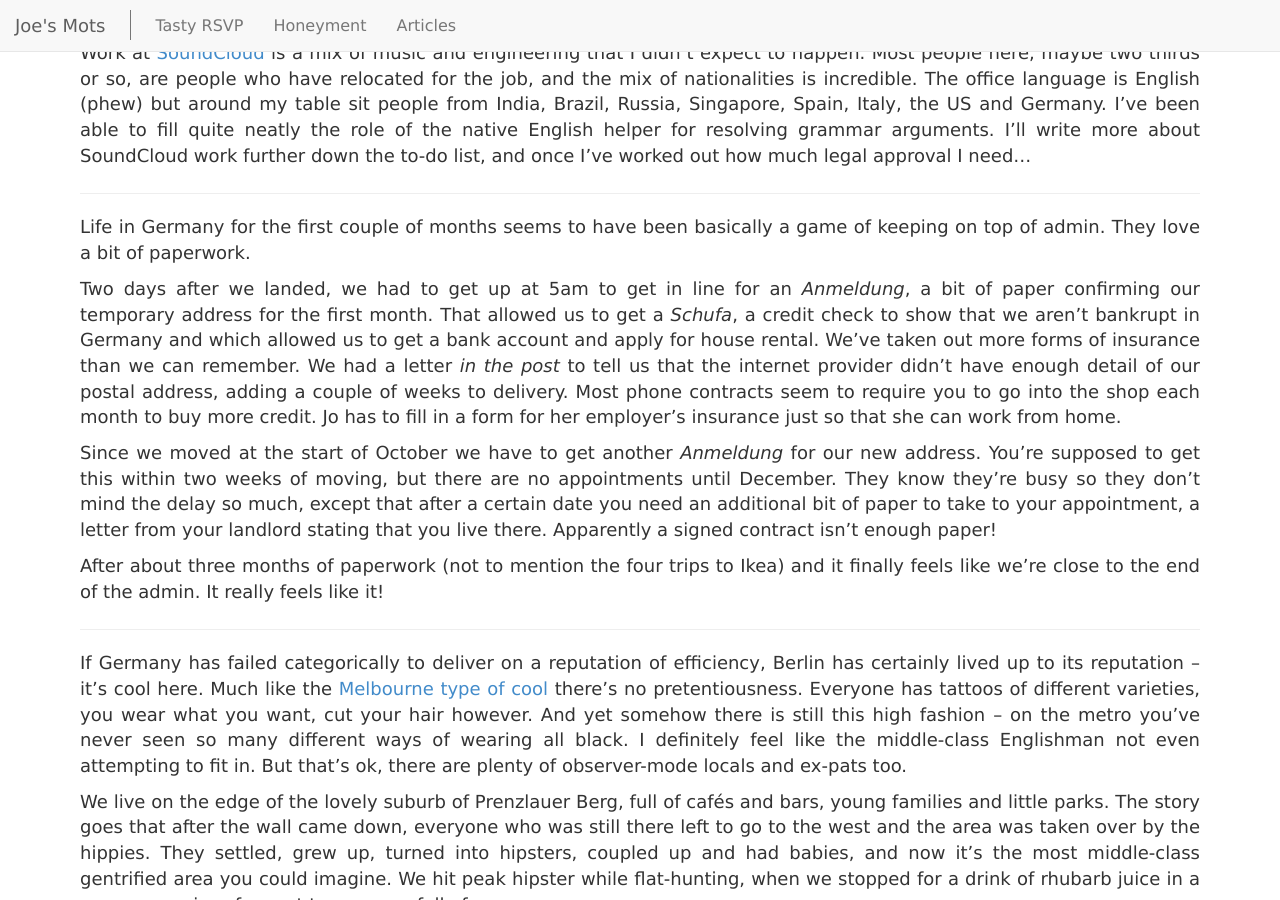
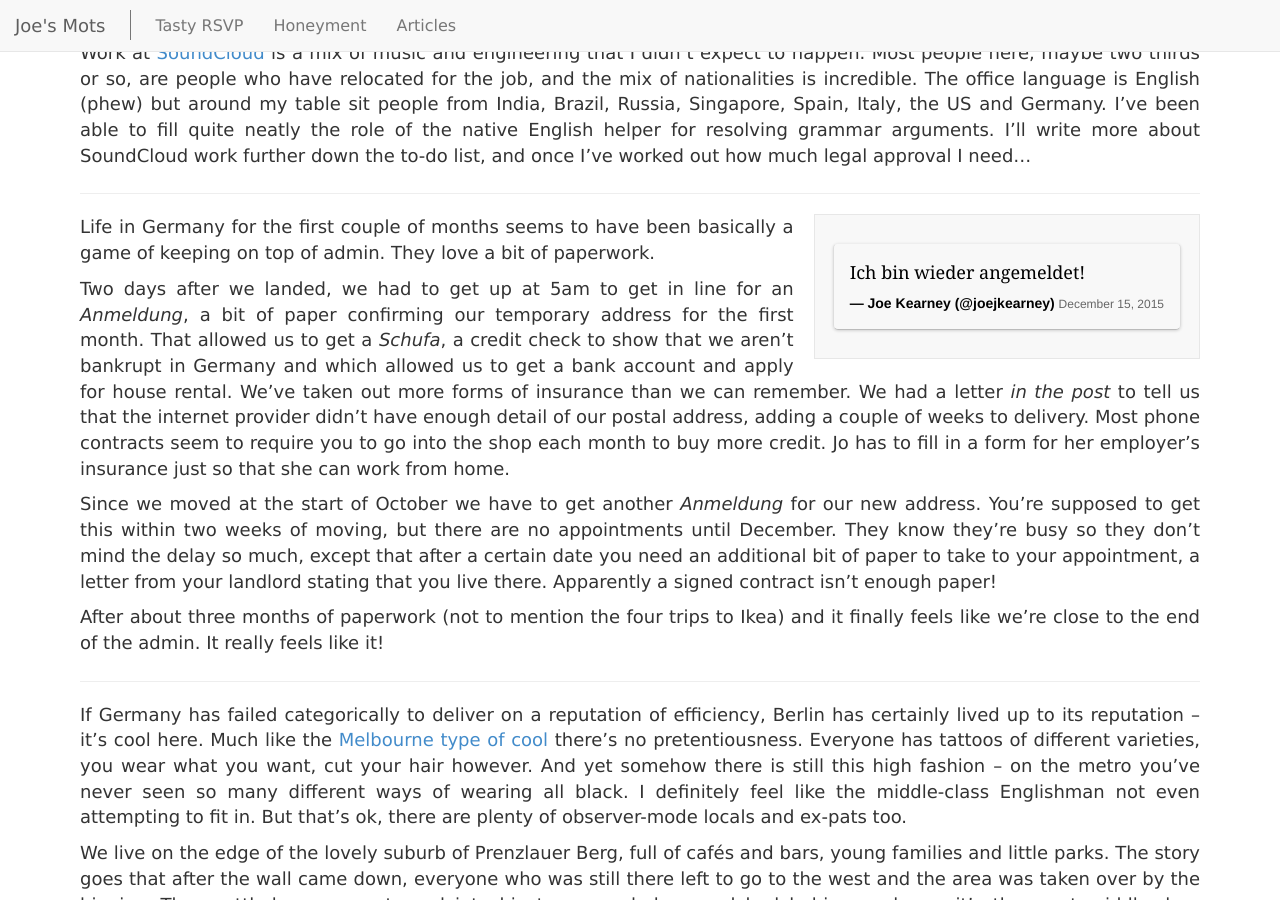
Before and after one commit to joekearney/joekearney.github.io, a Jekyll site: the page built from _posts/germany/2015-12-06-better-late-than-never.md, in a window 1280 px wide and 900 px high, scrolled down 410 px. Built offline with Jekyll 4.4.1, drawn with Linux system fonts in a browser that asks for light colours; some web fonts are replaced; comment, search, counter and statistics services are not loaded.

Commit message:
twitter thing for anmeldung in germany post

```diff
--- a/_posts/germany/2015-12-06-better-late-than-never.md
+++ b/_posts/germany/2015-12-06-better-late-than-never.md
@@ -21,6 +21,11 @@ I got chatting to SoundCloud and after emails and phone calls from campsites and
 Work at [SoundCloud](https://soundcloud.com/joejkearney) is a mix of music and engineering that I didn't expect to happen. Most people here, maybe two thirds or so, are people who have relocated for the job, and the mix of nationalities is incredible. The office language is English (phew) but around my table sit people from India, Brazil, Russia, Singapore, Spain, Italy, the US and Germany. I've been able to fill quite neatly the role of the native English helper for resolving grammar arguments. I'll write more about SoundCloud work further down the to-do list, and once I've worked out how much legal approval I need...
 
 ***
+
+<div class="image-border-frame inline-image inline-image-right">
+<blockquote class="twitter-tweet" lang="en"><p lang="de" dir="ltr">Ich bin wieder angemeldet!</p>&mdash; Joe Kearney (@joejkearney) <a href="https://twitter.com/joejkearney/status/676713924469878785">December 15, 2015</a></blockquote>
+<script async src="//platform.twitter.com/widgets.js" charset="utf-8"></script>
+</div>
 
 Life in Germany for the first couple of months seems to have been basically a game of keeping on top of admin. They love a bit of paperwork.
 
```
